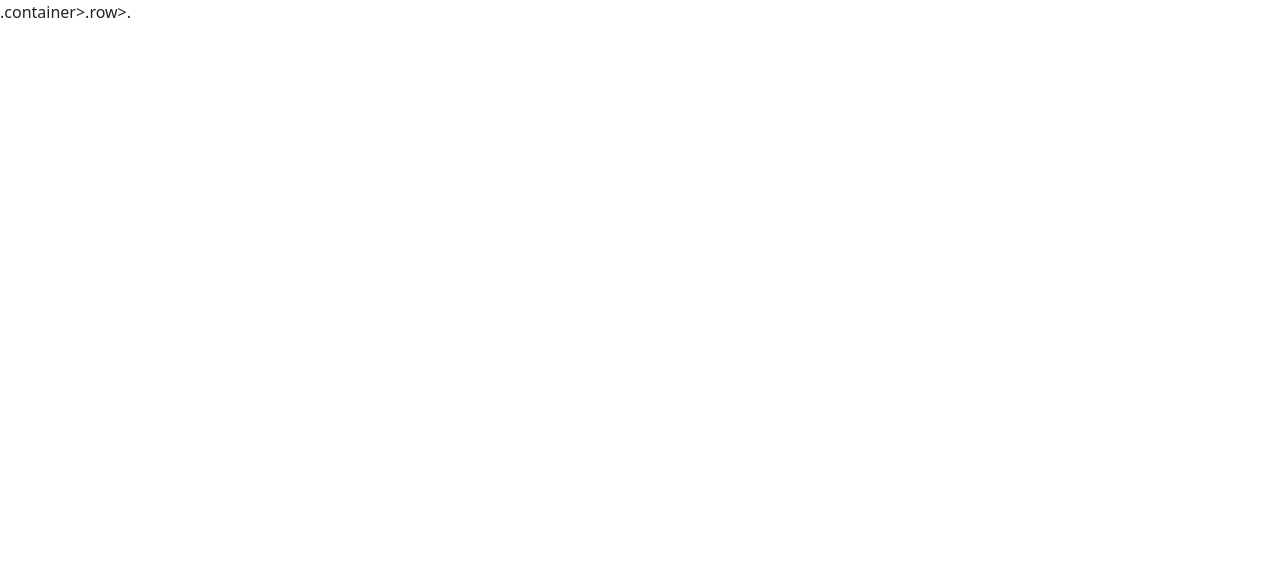
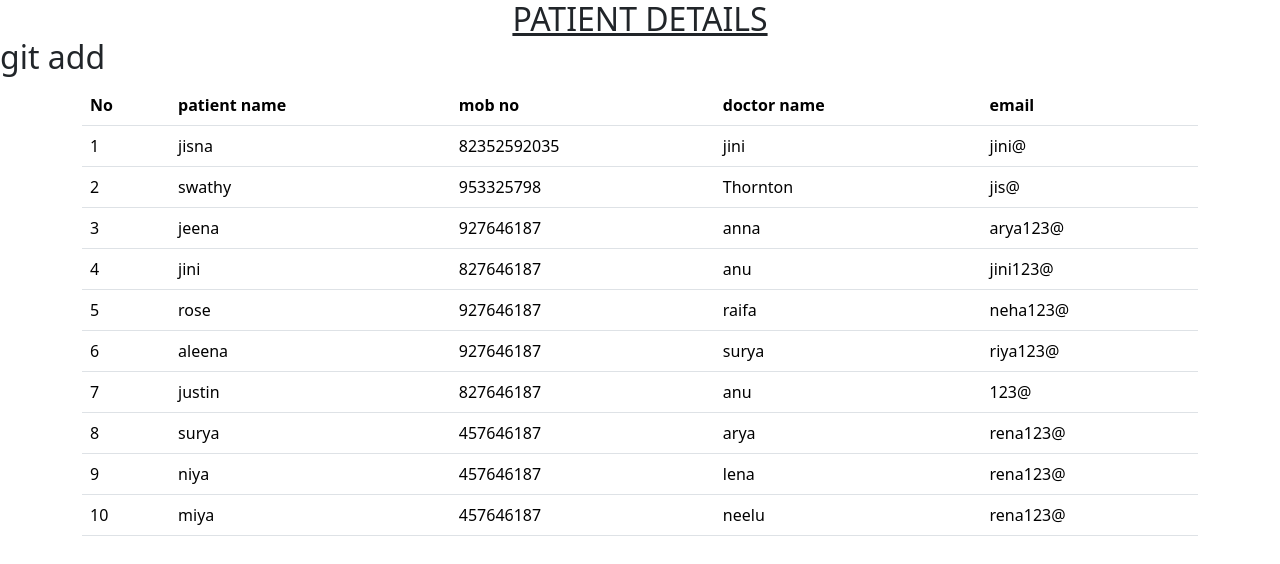
Before and after one commit to jinithajohnson/patient-app, a plain HTML site: page viewall.html in a window 1280 px wide. Drawn offline with nearby package versions, Linux system fonts and the light colour scheme.

Commit message:
completed

```diff
--- a/viewall.html
+++ b/viewall.html
@@ -11,8 +11,111 @@
     <title>Document</title>
 </head>
 <body>
+    <h2>
+        <center>
+            <u>
+                PATIENT DETAILS
+            </u>
+        </center>
+    git add <div class=""></div></h2>
 
-.container>.row>.
+<div class="container">
+    <div class="row">
+        <div class="col col-12 col-sm-12 col-md-12 col-lg-12 col-xl-12 col-xxl-12">
+
+<div class="row g-3">
+    <div class="col col-12 col-sm-12 col-md-12 col-lg-12 col-xl-12 col-xl-12 col-xxl-12">
+
+        <table class="table">
+            <thead>
+              <tr>
+                <th scope="col">No</th>
+                <th scope="col">patient name</th>
+                <th scope="col">mob no</th>
+                <th scope="col">doctor name</th>
+                <th scope="col">email</th>
+              </tr>
+            </thead>
+            <tbody>
+              <tr>
+                <td>1</td>
+                <td scope="row">jisna</td>
+                <td>82352592035</td>
+                <td>jini</td>
+                <td>jini@</td>
+              </tr>
+              <tr>
+                <td>2</td>
+                <td scope="row">swathy</td>
+                <td>953325798</td>
+                <td>Thornton</td>
+                <td>jis@</td>
+              </tr>
+              <tr>
+                <td>3</td>
+                <td scope="row">jeena</td>
+                <td>927646187</td>
+                <td>anna</td>
+                <td>arya123@</td>
+              </tr>
+              <tr>
+                <td>4</td>
+                <td scope="row">jini</td>
+                <td>827646187</td>
+                <td>anu</td>
+                <td>jini123@</td>
+              </tr>
+              <tr>
+                <td>5</td>
+                <td scope="row">rose</td>
+                <td>927646187</td>
+                <td>raifa</td>
+                <td>neha123@</td>
+              </tr>
+              <tr>
+                <td>6</td>
+                <td scope="row">aleena</td>
+                <td>927646187</td>
+                <td>surya</td>
+                <td>riya123@</td>
+              </tr>
+              <tr>
+                <td>7</td>
+                <td scope="row">justin</td>
+                <td>827646187</td>
+                <td>anu</td>
+                <td>123@</td>
+              </tr>
+              <tr>
+                <td>8</td>
+                <td scope="row">surya</td>
+                <td>457646187</td>
+                <td>arya</td>
+                <td>rena123@</td>
+              </tr>
+              <tr>
+                <td>9</td>
+                <td scope="row">niya</td>
+                <td>457646187</td>
+                <td>lena</td>
+                <td>rena123@</td>
+              </tr>
+              <tr>
+                <td>10</td>
+                <td scope="row">miya</td>
+                <td>457646187</td>
+                <td>neelu</td>
+                <td>rena123@</td>
+              </tr>
+            </tbody>
+          </table>
+
+    </div>
+</div>
+
+        </div>
+    </div>
+</div>
 
     <script src="https://cdn.jsdelivr.net/npm/bootstrap@5.3.3/dist/js/bootstrap.bundle.min.js"
     integrity="sha384-YvpcrYf0tY3lHB60NNkmXc5s9fDVZLESaAA55NDzOxhy9GkcIdslK1eN7N6jIeHz"
```
